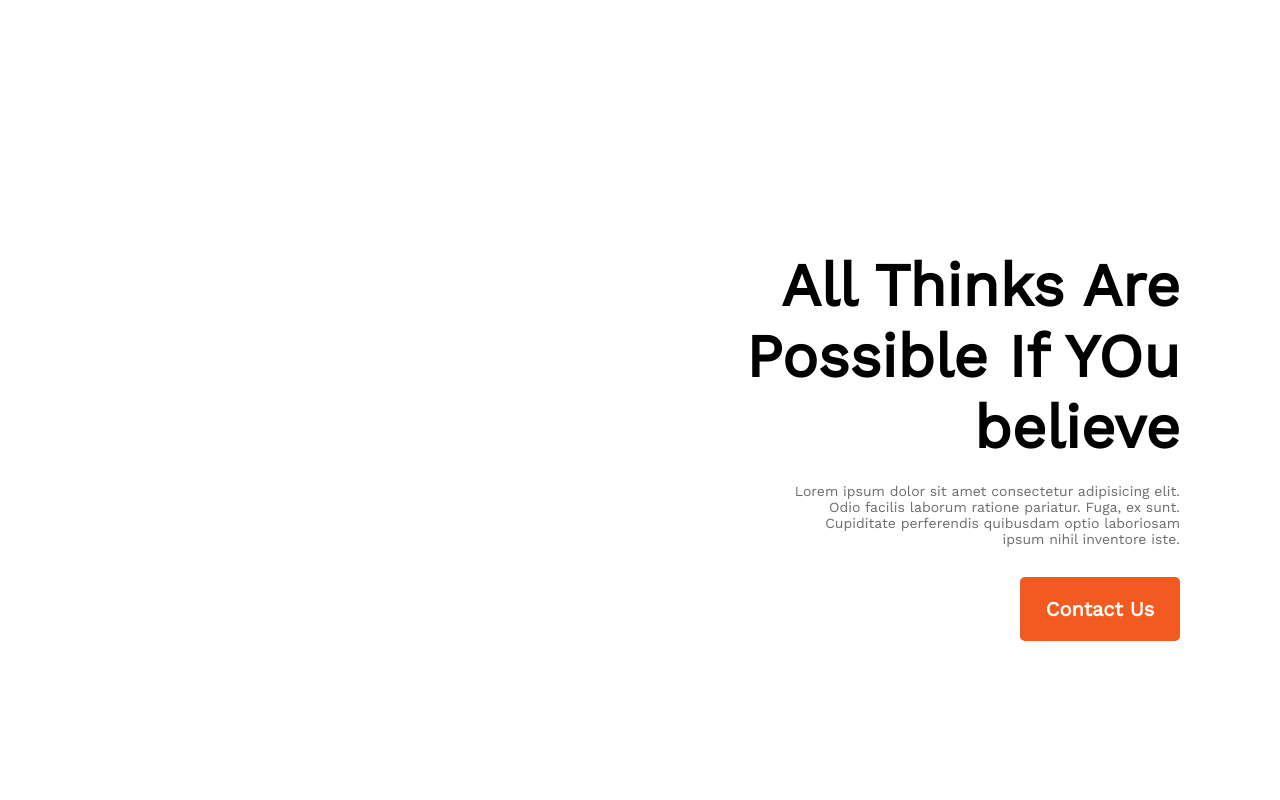
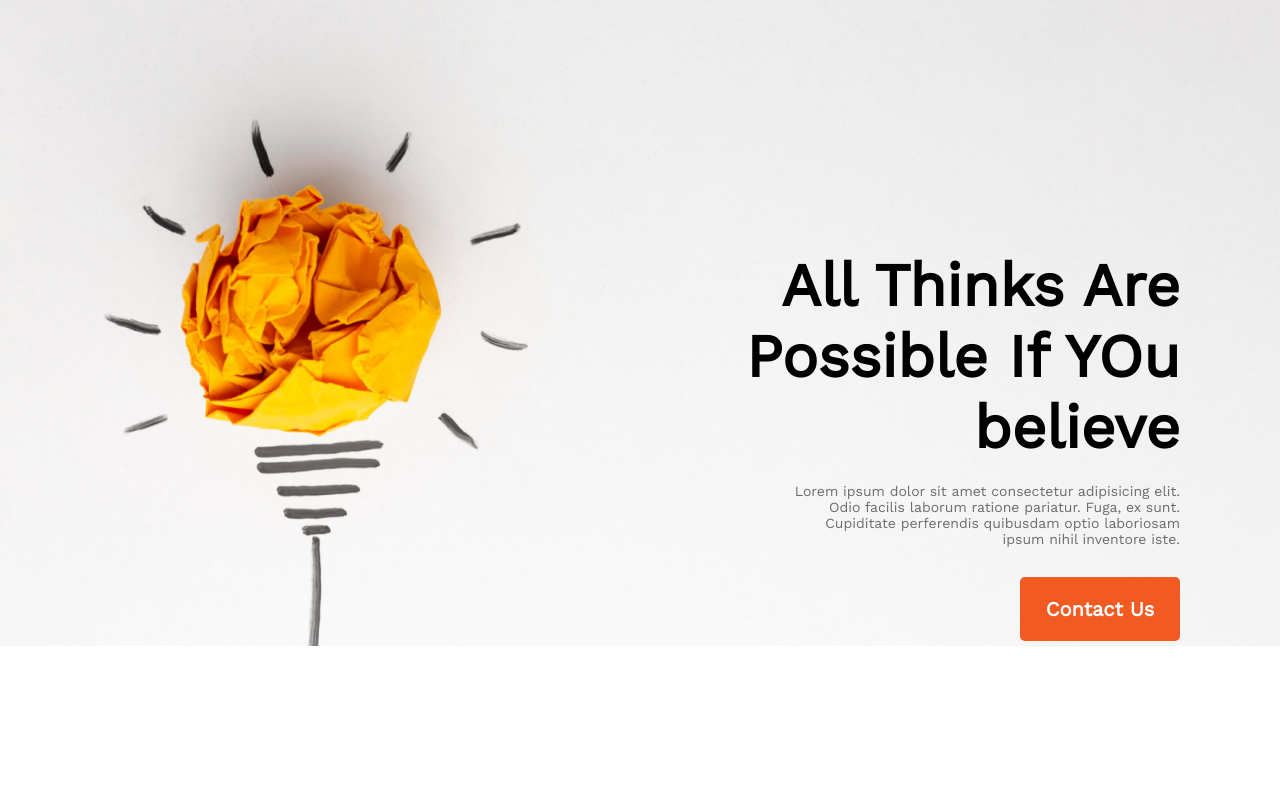
Before and after one commit to 1M0NsR3P0/new-year-new-me, a plain HTML site: page index.html in a window 1280 px wide. Shown: the top 800 px of the page. Drawn offline with nearby package versions, Linux system fonts and the light colour scheme.

Commit message:
Update style.css

```diff
--- a/css/style.css
+++ b/css/style.css
@@ -16,7 +16,7 @@
 /* Header style */
 .background{
 
-    background-image: url('./images/banner/banner1.png');
+    background-image: url('../images/banner/banner1.png');
     height: 710px;
     width: 100%;
     background-repeat: no-repeat;
```
